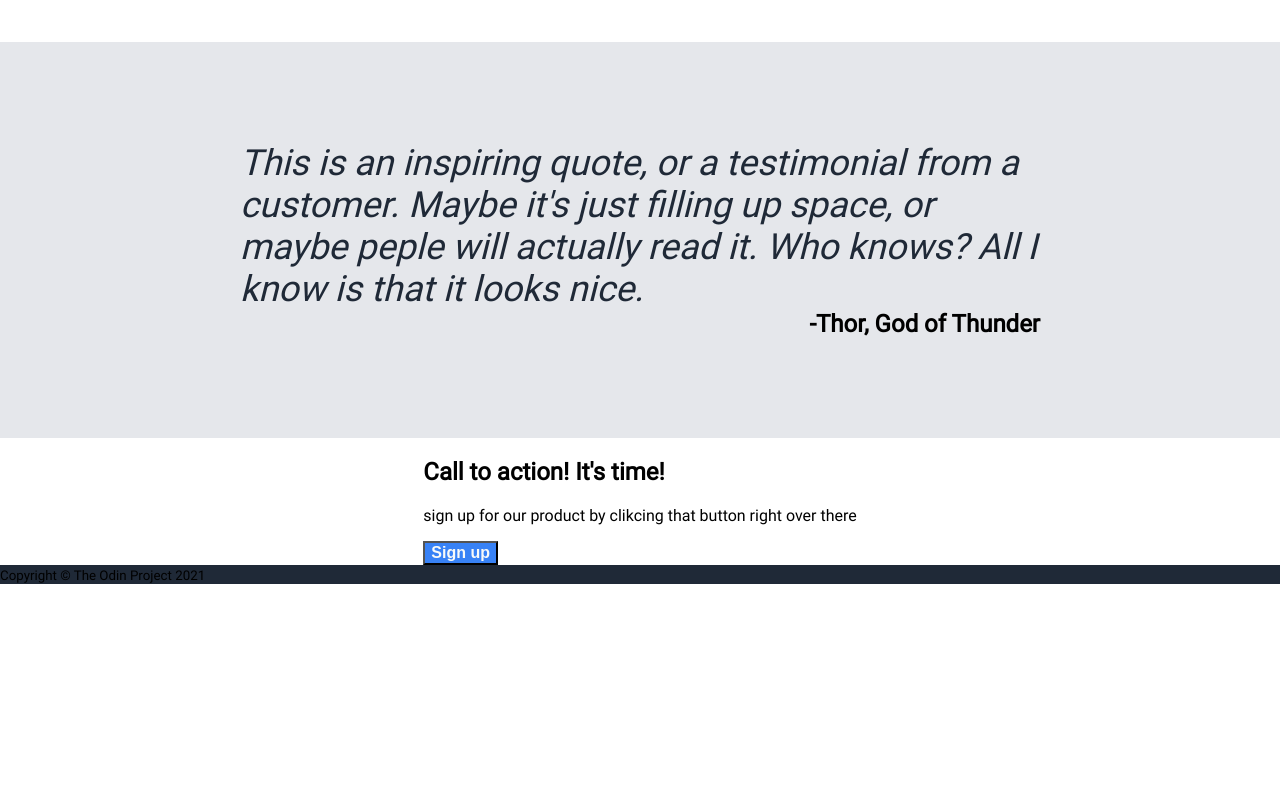
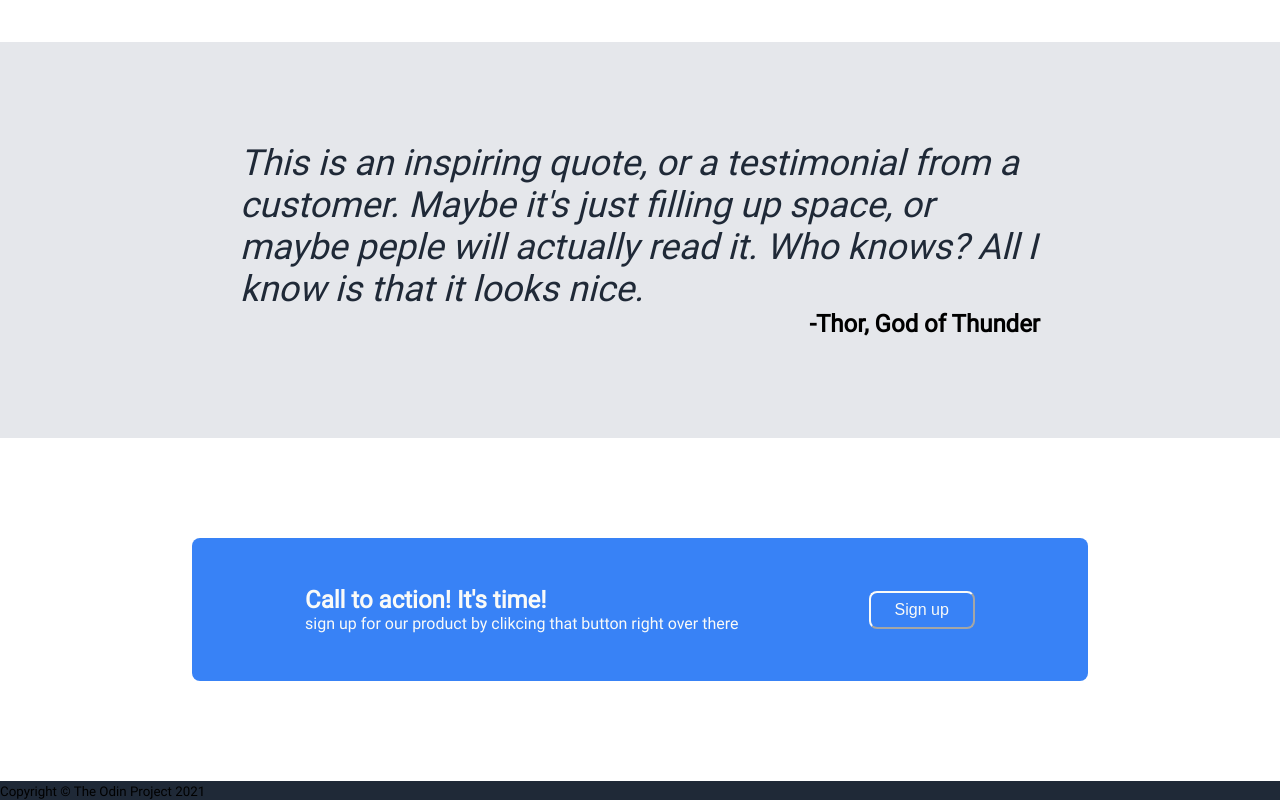
Before and after one commit to hspark220/landing-page, a plain HTML site: page index.html in a window 1280 px wide. Shown: the part 880-1680 px from the top of the page. Before the commit the page ends 1464 px from the top, so only its background shows below. Drawn offline with Linux system fonts and the light colour scheme; a web font is replaced by a local one.

Commit message:
Finish Call to action layout
finished setting up layout for call to action. just need to finish up
footer layout before messing with font some more.

```diff
--- a/asset/style.css
+++ b/asset/style.css
@@ -19,7 +19,7 @@ ul {
 }
 
 button {
-    font-weight: bold;
+    font-weight: normal;
     font-size: 16px;
     color: #F9FAF8;
     background-color: #3882F6;
@@ -75,6 +75,11 @@ header a {
     font-size: 24px;
     font-weight: bold;
 
+}
+
+.call-to-action {
+    background-color: #3882F6;
+    color: #F9FAF8;
 }
 
 /*
@@ -215,3 +220,26 @@ header button {
     justify-content: flex-end;
     margin: 0;
 }
+
+/* call to action layout */
+.call-to-action {
+    width: 800px;
+    display: flex;
+    justify-content: space-around;
+    align-items: center;
+    margin: 100px;
+    border-radius: 8px;
+    padding: 48px;
+}
+
+.call-to-action-text h2, .call-to-action-text p {
+    margin: 0;
+    padding: 0;
+}
+
+.call-to-action button {
+    border-color: #F9FAF8;
+    border-radius: 8px;
+    padding: 8px 24px;
+
+}
--- a/index.html
+++ b/index.html
@@ -67,8 +67,10 @@
 
         <!-- call to action! -->
         <div class="call-to-action">
-            <h2>Call to action! It's time!</h2>
-            <p>sign up for our product by clikcing that button right over there</p>
+            <div class="call-to-action-text">
+                <h2>Call to action! It's time!</h2>
+                <p>sign up for our product by clikcing that button right over there</p>
+            </div>
             <button class="signup-two">Sign up</button>
         </div>
     </div>
```
